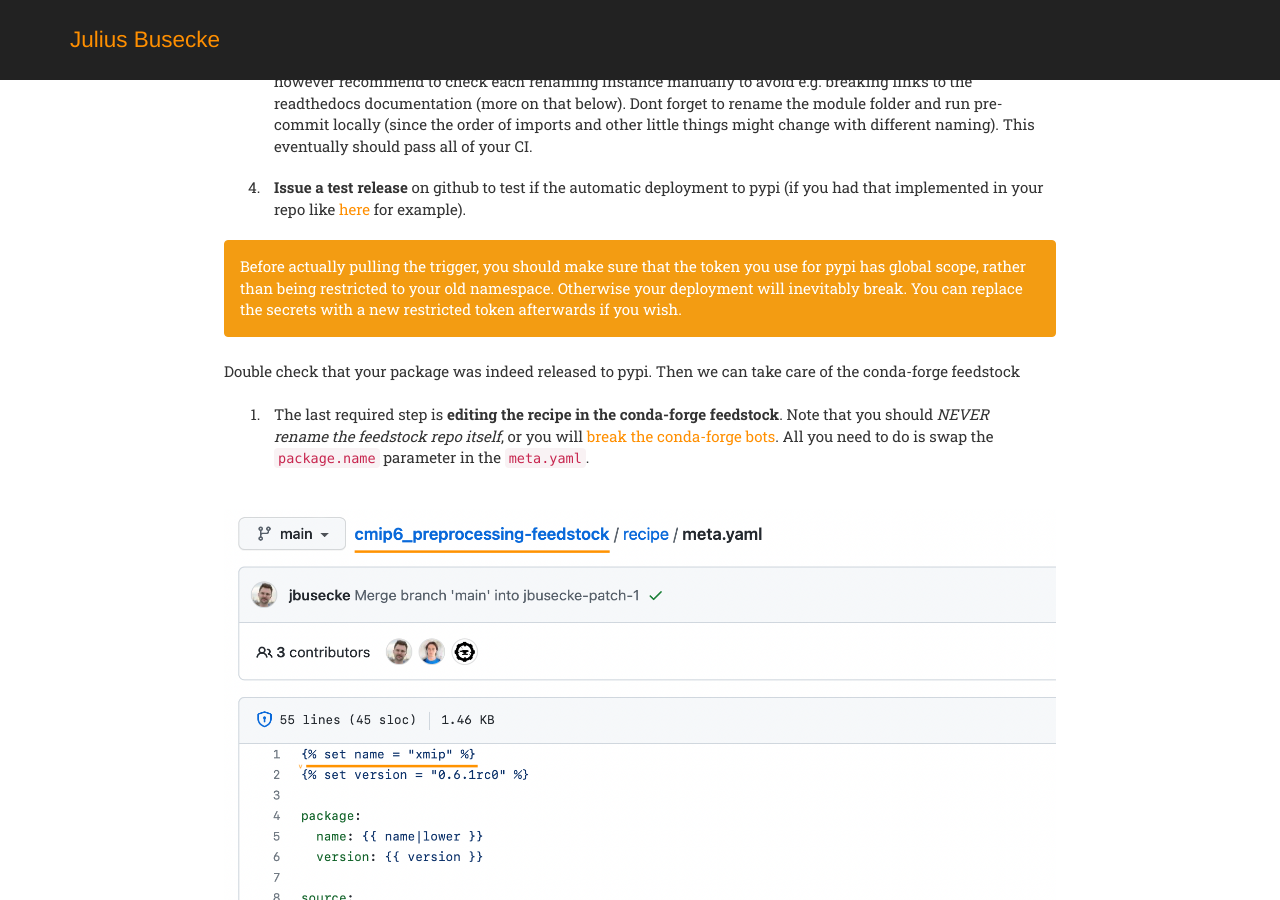
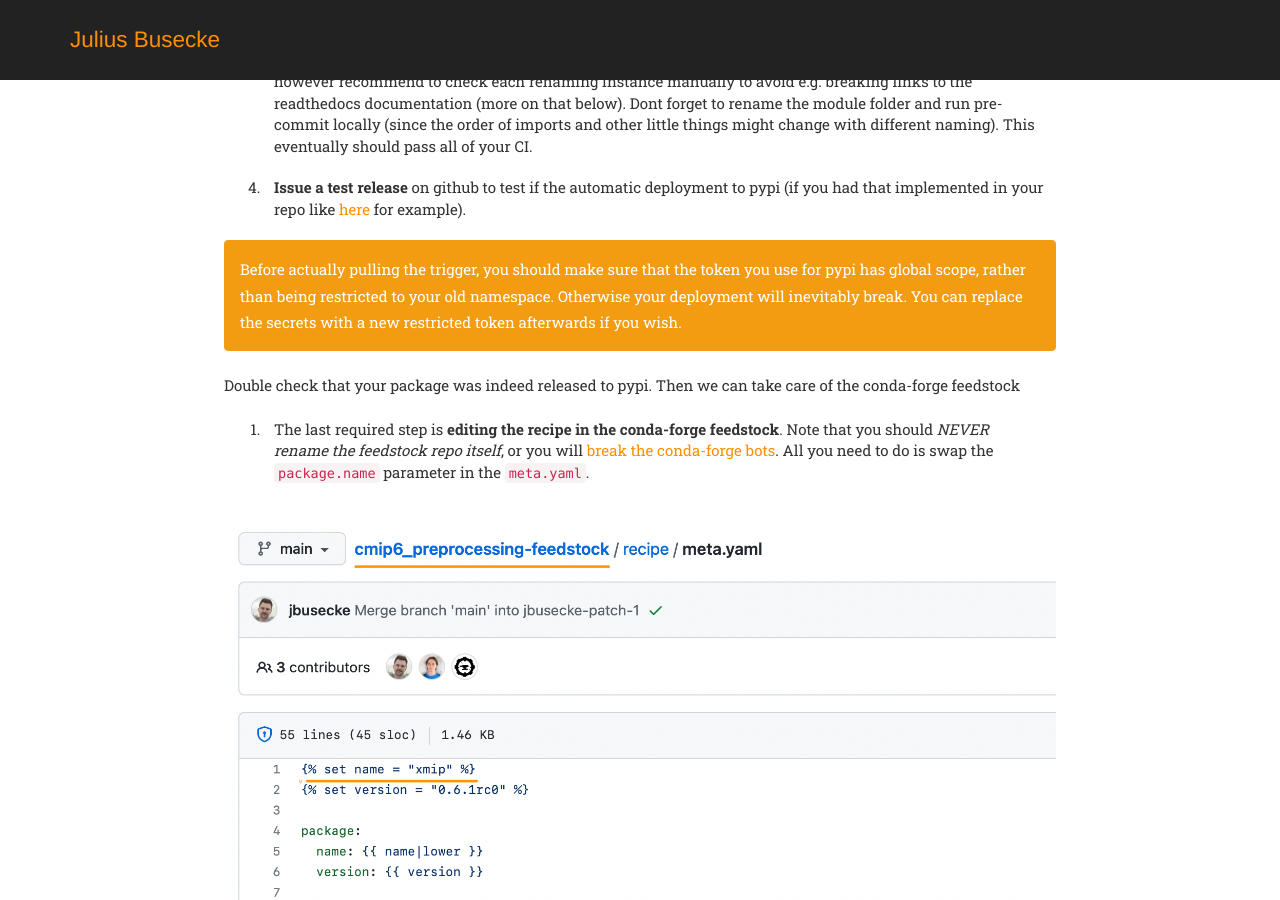
Before and after one commit to jbusecke/jbusecke.github.io, a Jekyll site: the page built from _posts/2022-07-20-renaming.md, in a window 1280 px wide and 900 px high, scrolled down 1584 px. Built offline with Jekyll 4.4.1, drawn with Linux system fonts in a browser that asks for light colours; some web fonts are replaced; comment, search, counter and statistics services are not loaded.

Commit message:
Update 2022-07-20-renaming.md

```diff
--- a/_posts/2022-07-20-renaming.md
+++ b/_posts/2022-07-20-renaming.md
@@ -34,9 +34,9 @@
 Issues and Pull Requests are automatically migrated and the old url to your repo is automatically forwarded to the new one, which means you can keep your local repo as is and keep pushing from it, even though you might want to change the folder name and remotes just to keep things neat in the future.
 3. **Make a renaming PR to your repo**. The easiest way to rename things is to do a global search and replace. I however recommend to check each renaming instance manually to avoid e.g. breaking links to the readthedocs documentation (more on that below). Dont forget to rename the module folder and run pre-commit locally (since the order of imports and other little things might change with different naming). This eventually should pass all of your CI.
 4. **Issue a test release** on github to test if the automatic deployment to pypi (if you had that implemented in your repo like [here](https://github.com/jbusecke/xMIP/blob/main/.github/workflows/pythonpublish.yaml) for example).
-<div class="alert alert-warning" role="alert">
+<p class="alert alert-warning" role="alert">
   Before actually pulling the trigger, you should make sure that the token you use for pypi has global scope, rather than being restricted to your old namespace. Otherwise your deployment will inevitably break. You can replace the secrets with a new restricted token afterwards if you wish.
-</div>
+</p>
 Double check that your package was indeed released to pypi. Then we can take care of the conda-forge feedstock
 5. The last required step is **editing the recipe in the conda-forge feedstock**. Note that you should *NEVER rename the feedstock repo itself*, or you will [break the conda-forge bots](https://twitter.com/condaforge/status/1544394452529299462?s=20&t=ZdMEx0Lw2xDh7T7aBD2eAQ). All you need to do is swap the `package.name` parameter in the `meta.yaml`.
 
```
